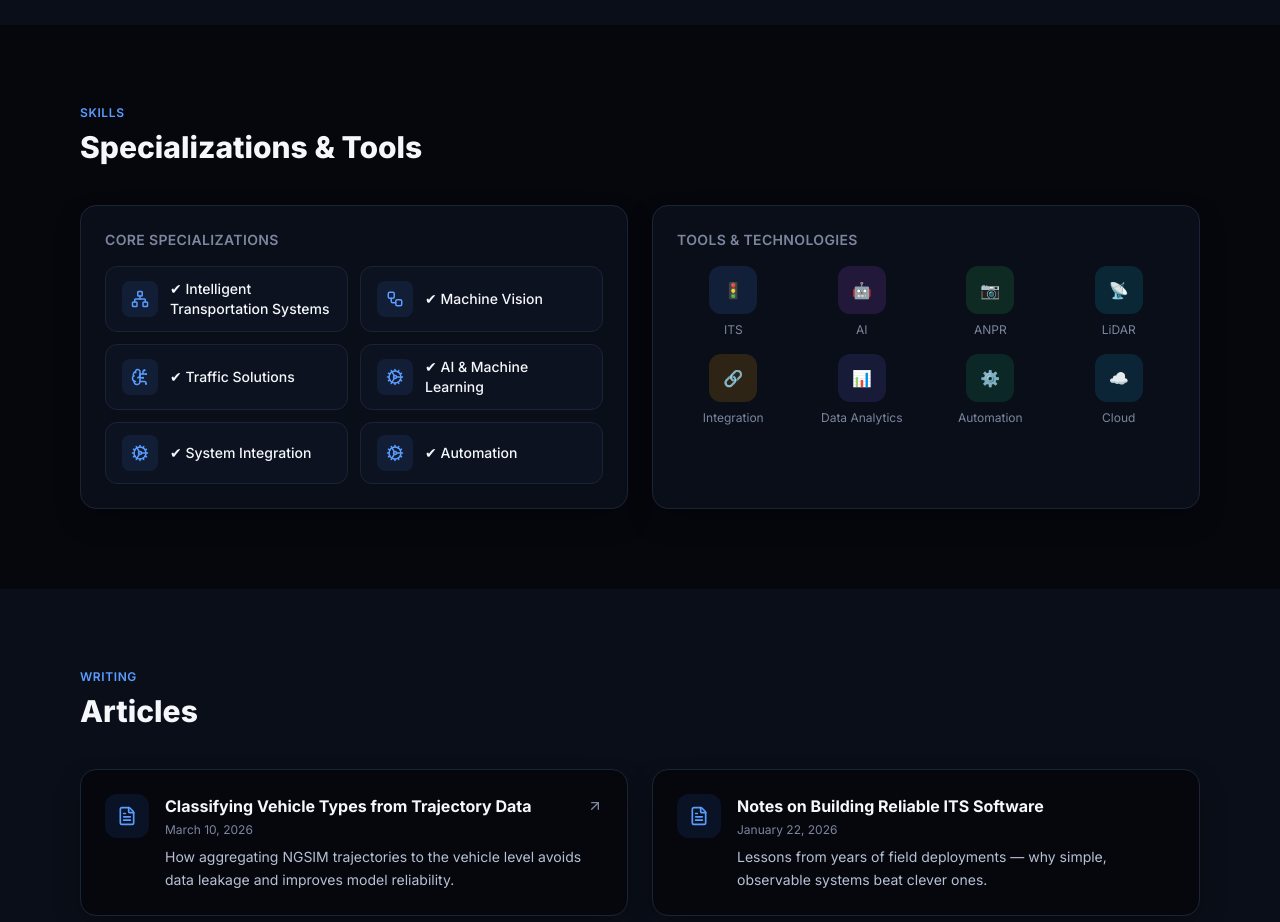
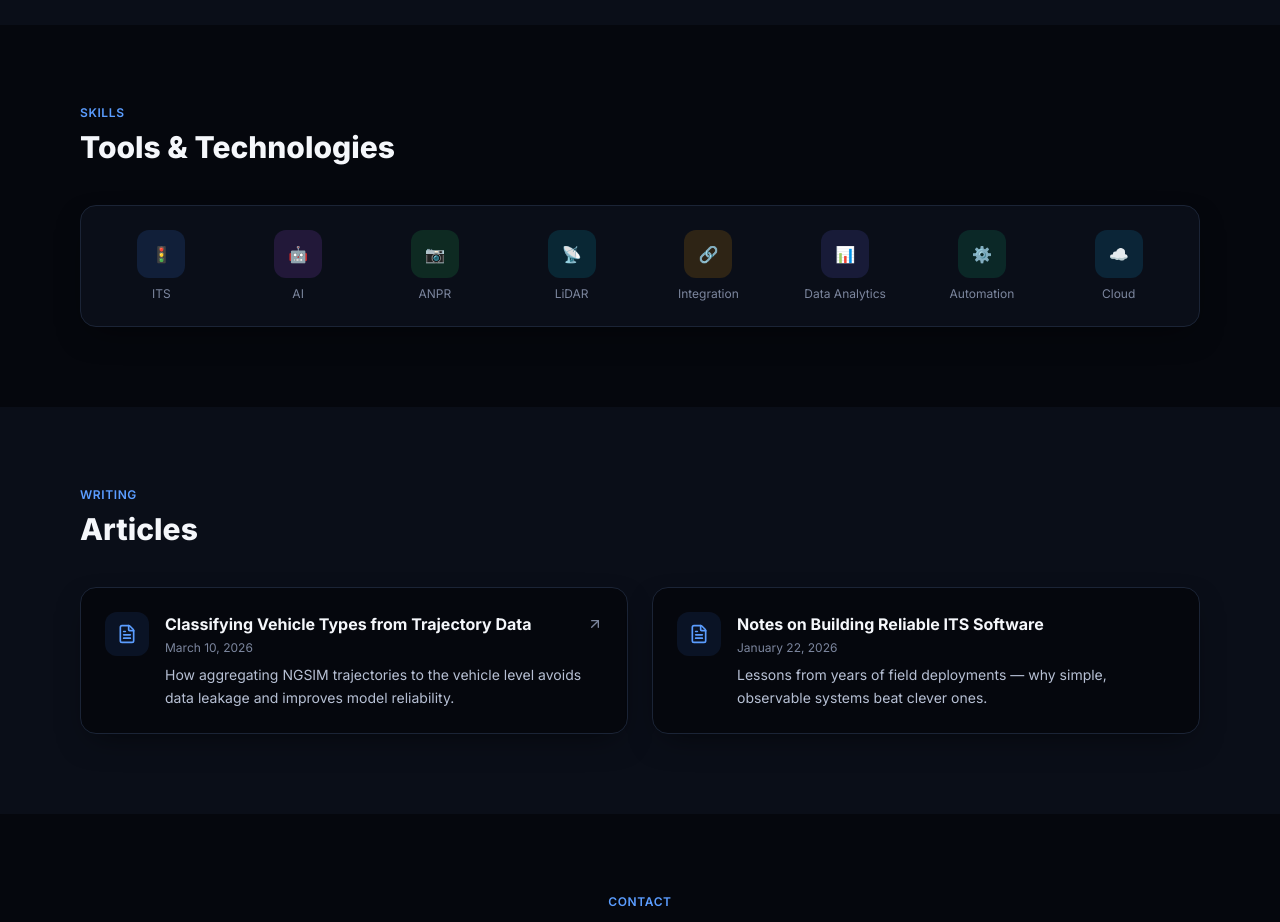
Before and after one commit to Mahyoub88/Mahyoub88.github.io, a React (Vite) app: page / in a window 1280 px wide. Shown: the part 2880-3802 px from the top of the page. Built offline with nearby package versions, Linux system fonts and the light colour scheme.

Commit message:
Update Skills.tsx

```diff
--- a/src/components/Skills.tsx
+++ b/src/components/Skills.tsx
@@ -1,5 +1,4 @@
 import { useContent } from '../context/ContentContext'
-import { getIcon } from '../data/icons'
 import { Container } from './Container'
 
 export function Skills() {
@@ -9,38 +8,10 @@ export function Skills() {
     <section id="skills" className="py-20">
       <Container>
         <p className="text-xs font-semibold tracking-wider text-brand-blue-400">SKILLS</p>
-        <h2 className="mt-2 text-3xl font-extrabold text-[var(--text-1)]">
-          Specializations &amp; Tools
-        </h2>
+        <h2 className="mt-2 text-3xl font-extrabold text-[var(--text-1)]">Tools &amp; Technologies</h2>
 
-        <div className="mt-10 grid grid-cols-1 gap-6 lg:grid-cols-2">
-          <div className="rounded-2xl border border-[var(--border-1)] bg-[var(--surface-1)] p-6 shadow-[var(--shadow-card)]">
-            <h3 className="mb-4 text-sm font-semibold tracking-wide text-[var(--text-3)]">
-              CORE SPECIALIZATIONS
-            </h3>
-            <div className="grid grid-cols-1 gap-3 sm:grid-cols-2">
-              {content.specializations.map((item) => {
-                const Icon = getIcon(item.icon)
-                return (
-                  <div
-                    key={item.id}
-                    className="flex items-center gap-3 rounded-xl border border-[var(--border-1)] bg-[var(--surface-2)] px-4 py-3"
-                  >
-                    <span className="flex h-9 w-9 shrink-0 items-center justify-center rounded-lg bg-brand-blue-500/10 text-brand-blue-400">
-                      <Icon size={18} />
-                    </span>
-                    <span className="text-sm font-medium text-[var(--text-1)]">{item.label}</span>
-                  </div>
-                )
-              })}
-            </div>
-          </div>
-
-          <div className="rounded-2xl border border-[var(--border-1)] bg-[var(--surface-1)] p-6 shadow-[var(--shadow-card)]">
-            <h3 className="mb-4 text-sm font-semibold tracking-wide text-[var(--text-3)]">
-              TOOLS &amp; TECHNOLOGIES
-            </h3>
-            <div className="grid grid-cols-4 gap-4">
+        <div className="mt-10 rounded-2xl border border-[var(--border-1)] bg-[var(--surface-1)] p-6 shadow-[var(--shadow-card)]">
+          <div className="grid grid-cols-4 gap-6 sm:grid-cols-6 lg:grid-cols-8">
             {content.tools.map((tool) => (
               <div key={tool.id} className="flex flex-col items-center gap-2" title={tool.label}>
                 <span
@@ -54,7 +25,6 @@ export function Skills() {
             ))}
           </div>
         </div>
-        </div>
       </Container>
     </section>
   )
```
Lines whose indentation alone changed are shown as unchanged.
